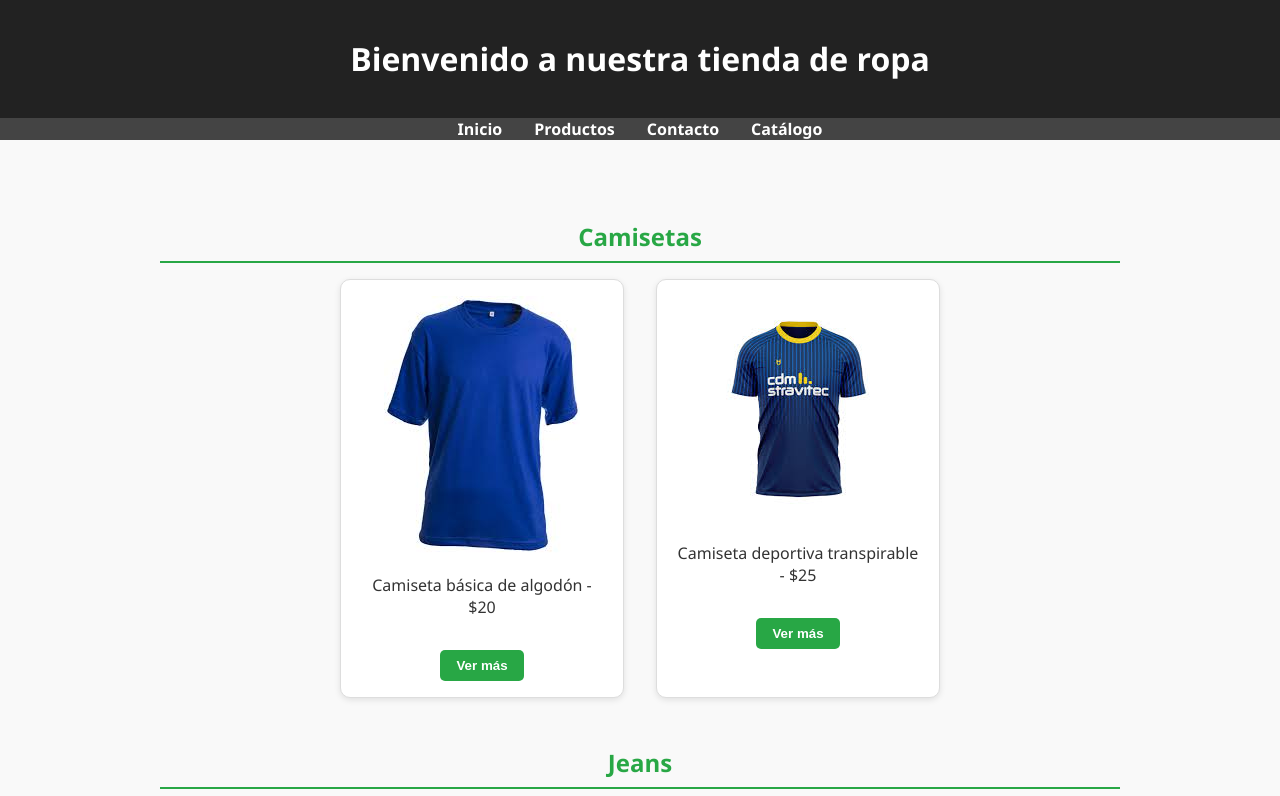
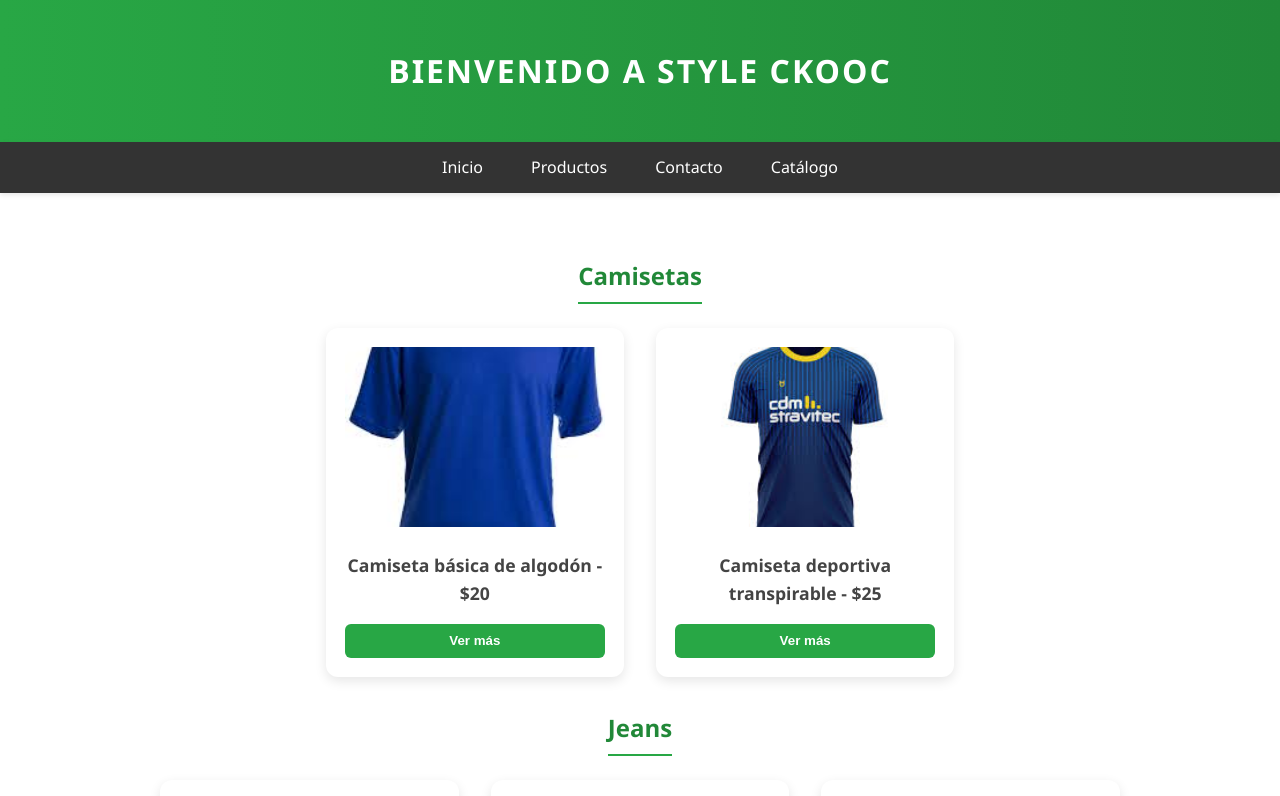
Before and after one commit to Alexis4201/Proyecto, a plain HTML site: page catalogo.html in a window 1280 px wide. Shown: the top 796 px of the page. Drawn offline with Linux system fonts and the light colour scheme.

Commit message:
Creando  un script.js

```diff
--- a/catalogo.html
+++ b/catalogo.html
@@ -4,117 +4,11 @@
   <meta charset="UTF-8" />
   <meta name="viewport" content="width=device-width, initial-scale=1.0" />
   <title>Catálogo - Tienda de Ropa</title>
-  <style>
-    body {
-      margin: 0;
-      font-family: 'Segoe UI', sans-serif;
-      background-color: #f9f9f9;
-      color: #333;
-    }
-
-    header {
-      background-color: #222;
-      color: white;
-      padding: 1rem;
-      text-align: center;
-    }
-
-    nav {
-      background-color: #444;
-    }
-
-    nav ul {
-      display: flex;
-      justify-content: center;
-      list-style: none;
-      margin: 0;
-      padding: 0;
-    }
-
-    nav ul li {
-      margin: 0 1rem;
-    }
-
-    nav a {
-      color: white;
-      text-decoration: none;
-      font-weight: bold;
-    }
-
-    nav a:hover {
-      text-decoration: underline;
-    }
-
-    main {
-      padding: 2rem;
-      max-width: 960px;
-      margin: 0 auto;
-    }
-
-    section h2 {
-      text-align: center;
-      margin-bottom: 1rem;
-      margin-top: 3rem;
-      border-bottom: 2px solid #28a745;
-      padding-bottom: 0.5rem;
-      color: #28a745;
-    }
-
-    .productos-grid {
-      display: flex;
-      flex-wrap: wrap;
-      justify-content: center;
-      gap: 2rem;
-    }
-
-    .producto {
-      background-color: white;
-      border: 1px solid #ddd;
-      border-radius: 10px;
-      padding: 1rem;
-      max-width: 250px;
-      text-align: center;
-      box-shadow: 0 2px 6px rgba(0,0,0,0.1);
-      transition: transform 0.2s;
-    }
-
-    .producto:hover {
-      transform: translateY(-5px);
-      box-shadow: 0 6px 12px rgba(0,0,0,0.15);
-    }
-
-    .producto img {
-      max-width: 100%;
-      border-radius: 8px;
-    }
-
-    .producto button {
-      margin-top: 1rem;
-      padding: 0.5rem 1rem;
-      background-color: #28a745;
-      color: white;
-      border: none;
-      border-radius: 5px;
-      cursor: pointer;
-      font-weight: bold;
-    }
-
-    .producto button:hover {
-      background-color: #218838;
-    }
-
-    footer {
-      background-color: #222;
-      color: white;
-      text-align: center;
-      padding: 1rem;
-      margin-top: 3rem;
-    }
-  </style>
+    <link rel="stylesheet" href="estilos.css">
 </head>
 <body>
   <header>
-    <h1>Bienvenido a nuestra tienda de ropa</h1>
+    <h1>Bienvenido a Style Ckooc</h1>
   </header>
 
   <nav>
--- a/estilos.css
+++ b/estilos.css
@@ -164,4 +164,3 @@ footer {
   background-color: #c8e6c9;
   color: #1b5e20;
 }
-a
```
Also changed, not shown: Compras.html (+1 -1 lines), contacto.html (+2 -2 lines), estilocompras.css (+7 -0 lines), productos.html (+1 -1 lines), script.js (added, +7 -0 lines), imagenes/buzo.webp (added).
